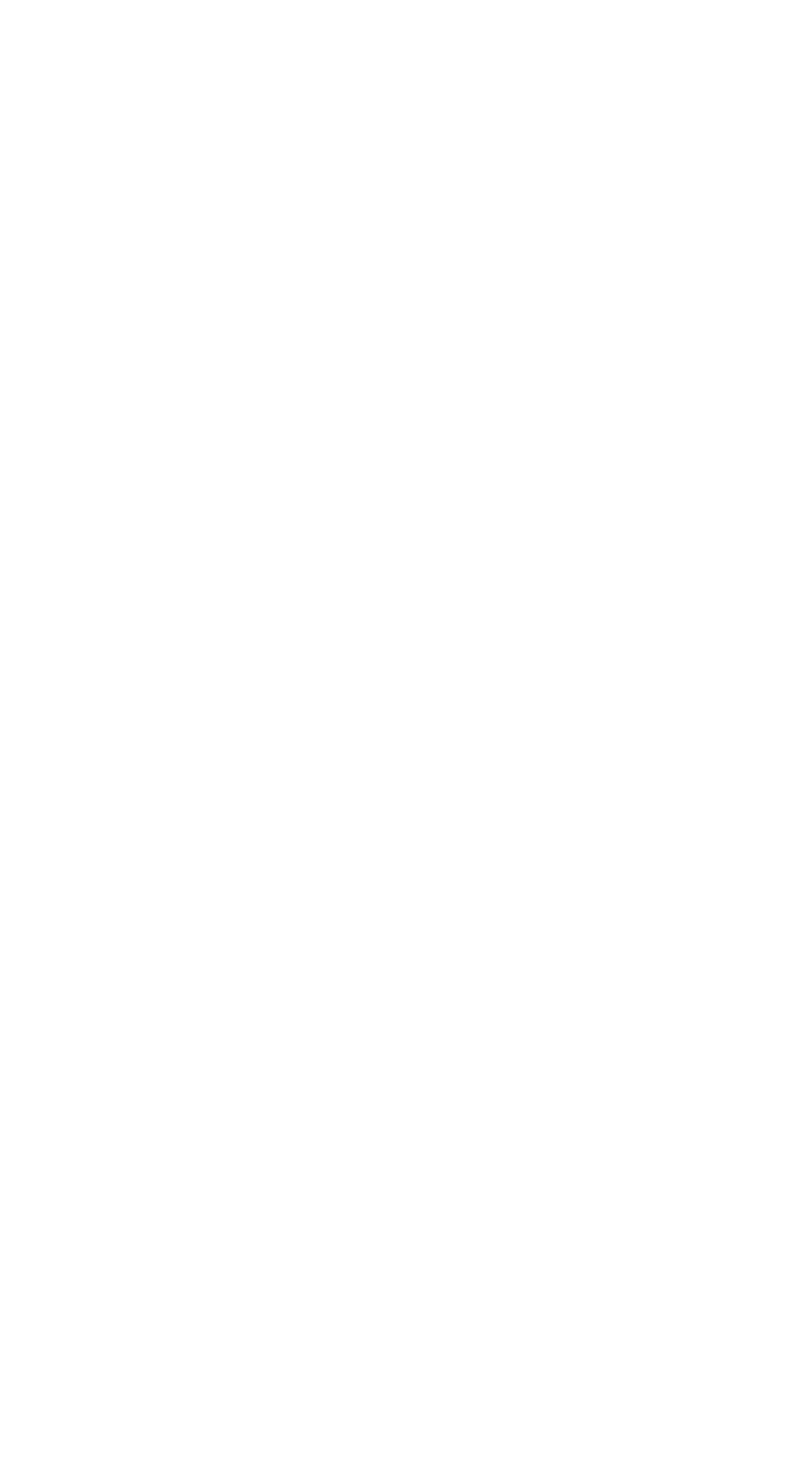
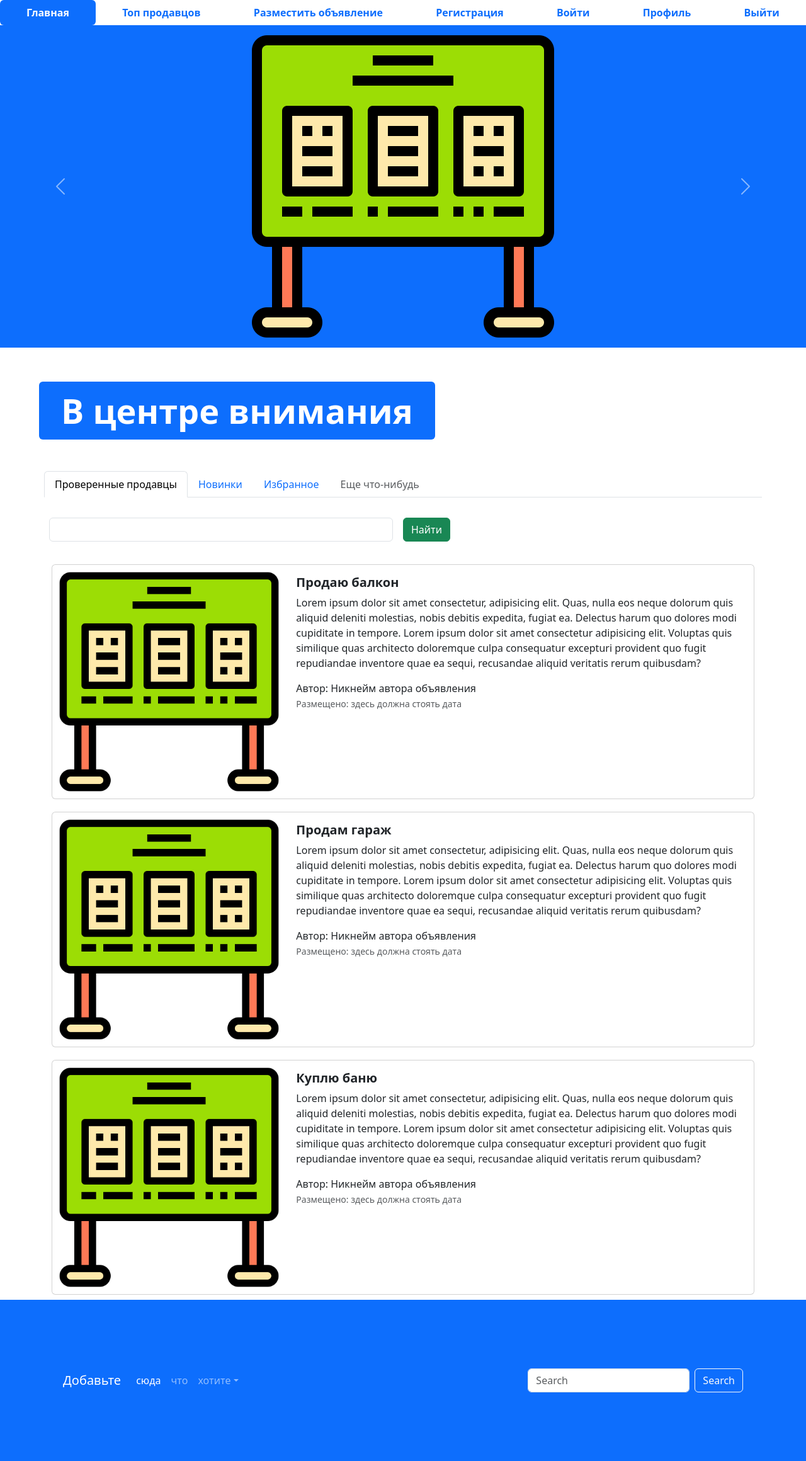
Before and after one commit to drimrex/advertisements, a Django app: page / in a window 1280 px wide. Before the commit the page is empty. Shown: the whole page at 63% size. Before the commit the page ends 800 px from the top, so only its background shows below. Run offline with Django 4.2, Linux system fonts and the light colour scheme; some libraries are stand-ins or nearby versions.

Commit message:
Update index.html

```diff
--- a/templates/index.html
+++ b/templates/index.html
@@ -5,34 +5,34 @@
 Главная
 {% endblock %}
 
-{% block contrnt %}
+{% block content %}
 <ul class="nav nav-pills sticky-top bg-white nav-fill">
   <li class="nav-item">
-    <a class="nav-link active" aria-current="page" href="{% url 'main-page' %}">
+    <a class="nav-link active" aria-current="page" href="{% url 'main_page' %}">
       <span style="font-weight: bold;">Главная</span>
     </a>
   </li>
   <li class="nav-item">
-    <a class="nav-link" href="{% url 'top-sellers' %}"><span style="font-weight: bold;">Топ продавцов</span>
+    <a class="nav-link" href="{% url 'top_sellers' %}"><span style="font-weight: bold;">Топ продавцов</span>
     </a>
   </li>
   <li class="nav-item">
-    <a class="nav-link" href="advertisement-post.html">
+    <a class="nav-link" href="{% url 'advertisement_post' %}">
       <span style="font-weight: bold;">Разместить объявление</span>
     </a>
   </li>
   <li class="nav-item">
-    <a class="nav-link" href="register.html">
+    <a class="nav-link" href="{% url 'register' %}">
       <span style="font-weight: bold;">Регистрация</span>
     </a>
   </li>
   <li class="nav-item">
-    <a class="nav-link" href="login.html">
+    <a class="nav-link" href="{% url 'login.html' %}">
       <span style="font-weight: bold;">Войти</span>
     </a>
   </li>
   <li class="nav-item">
-    <a class="nav-link" href="profile.html">
+    <a class="nav-link" href="{% url 'profile.html' %}">
       <span style="font-weight: bold;">Профиль</span>
     </a>
   </li>
@@ -99,7 +99,7 @@
       <div class="row g-0">
         <div class="col-md-4">
           <a href="advertisement.html" class="nav-link">
-            <img src="{% static 'img/adv.png' %}" class="img-fluid rounded-start" alt="Card title">
+            <img src="img/adv.png" class="img-fluid rounded-start" alt="Card title">
           </a>
         </div>
         <div class="col-md-8">
@@ -126,7 +126,7 @@
       <div class="row g-0">
         <div class="col-md-4">
           <a href="advertisement.html" class="nav-link">
-            <img src="{% static 'img/adv.png' %}" class="img-fluid rounded-start" alt="Card title">
+            <img src="img/adv.png" class="img-fluid rounded-start" alt="Card title">
           </a>
         </div>
         <div class="col-md-8">
@@ -153,7 +153,7 @@
       <div class="row g-0">
         <div class="col-md-4">
           <a href="advertisement.html" class="nav-link">
-            <img src="{% static 'img/adv.png' %}" class="img-fluid rounded-start" alt="Card title">
+            <img src="img/adv.png" class="img-fluid rounded-start" alt="Card title">
           </a>
         </div>
         <div class="col-md-8">
```
